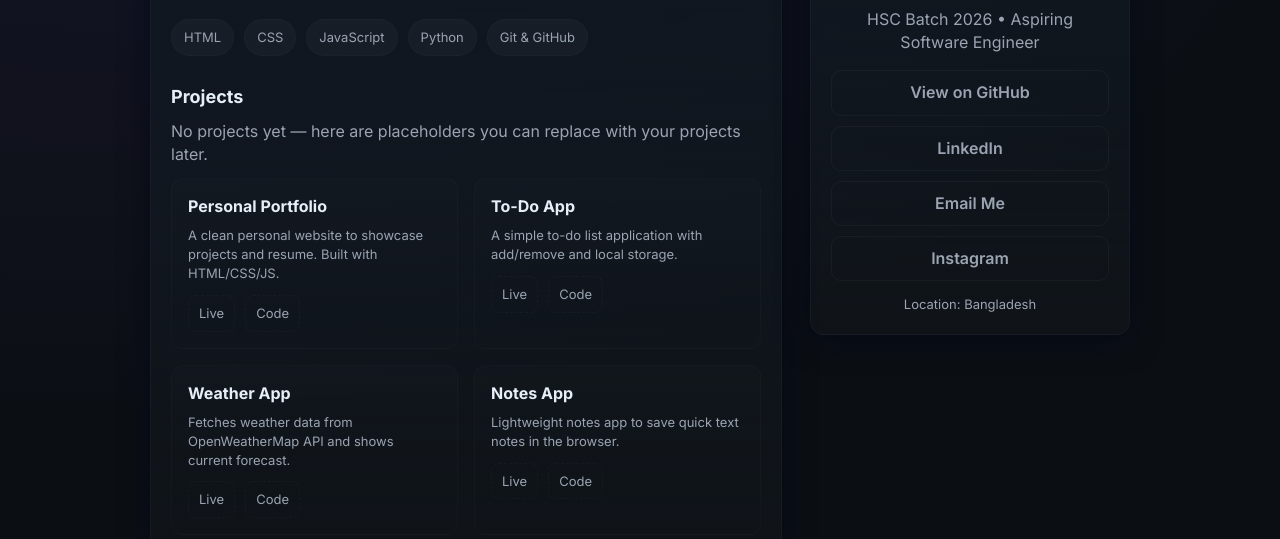
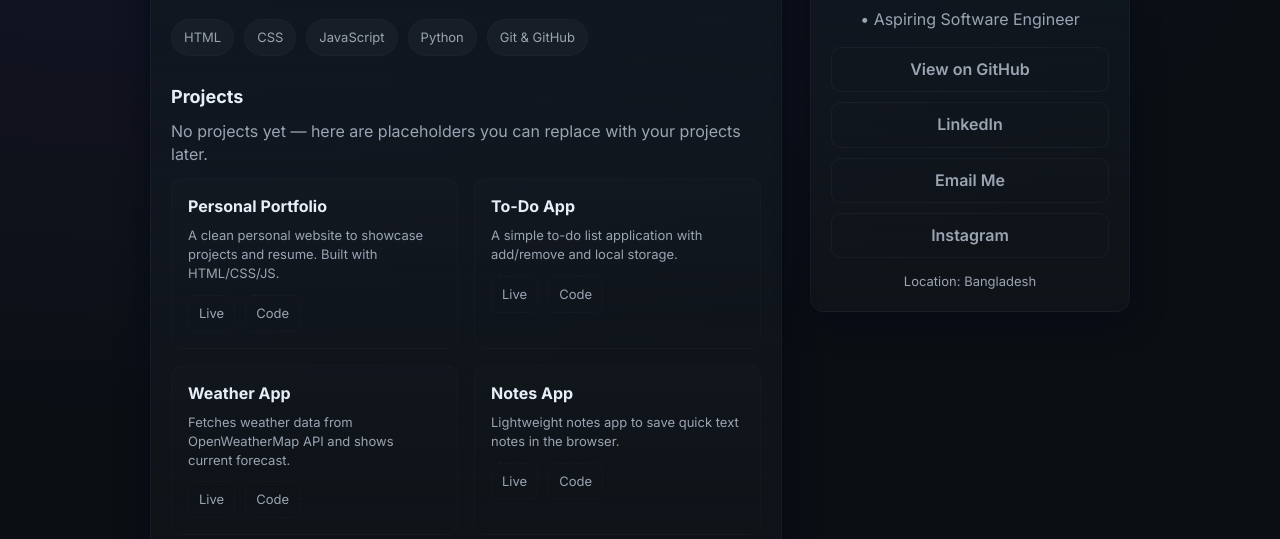
Before and after one commit to mahfuzanamkhan/mahfuzanamkhan.github.io, a plain HTML site: page index.html in a window 1280 px wide. Shown: the part 261-800 px from the top of the page. Drawn offline with Linux system fonts and the light colour scheme.

Commit message:
index.html

```diff
--- a/index.html
+++ b/index.html
@@ -116,7 +116,7 @@
 
         <aside class="card right-card">
           <div class="avatar-placeholder">MA</div>
-          <p class="muted" style="margin-top:12px;margin-bottom:6px">HSC Batch 2026 • Aspiring Software Engineer</p>
+          <p class="muted" style="margin-top:12px;margin-bottom:6px">• Aspiring Software Engineer</p>
 
           <div class="contact-buttons">
             <a class="btn" href="https://github.com/mahfuzanamkhan" target="_blank">View on GitHub</a>
```
